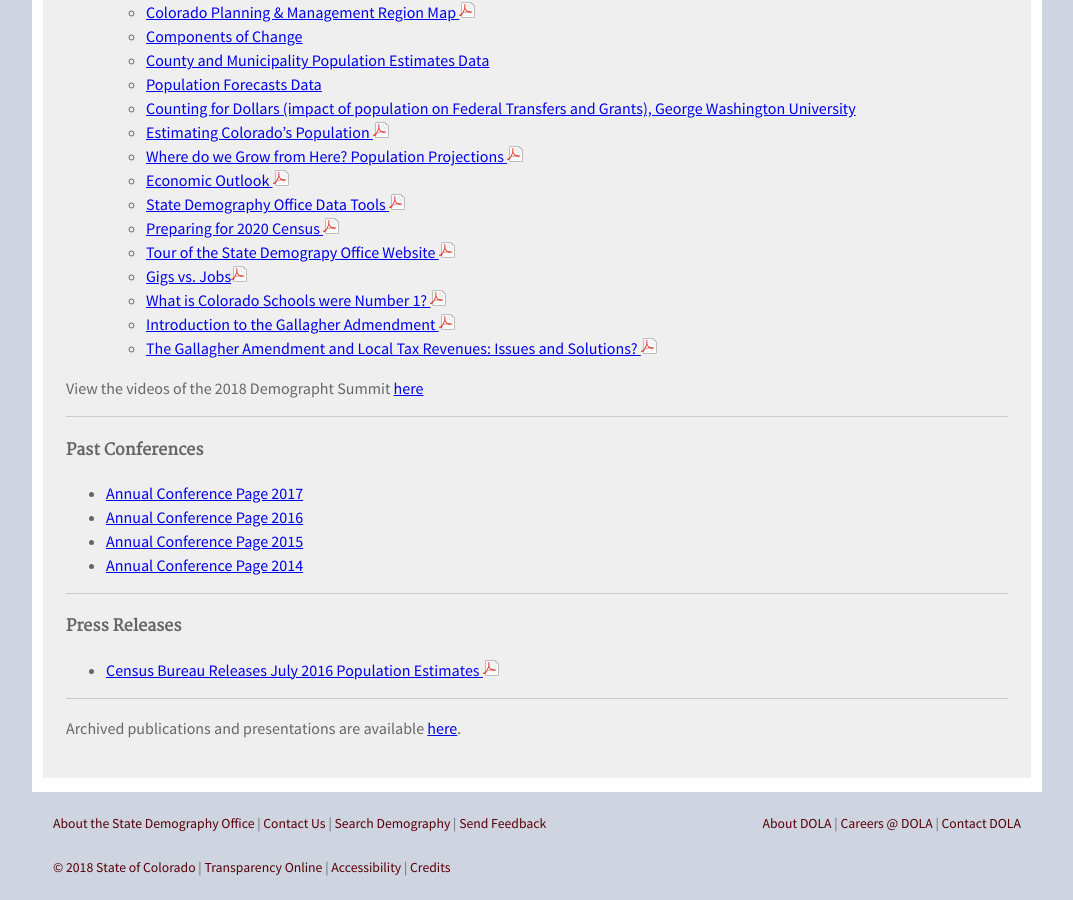
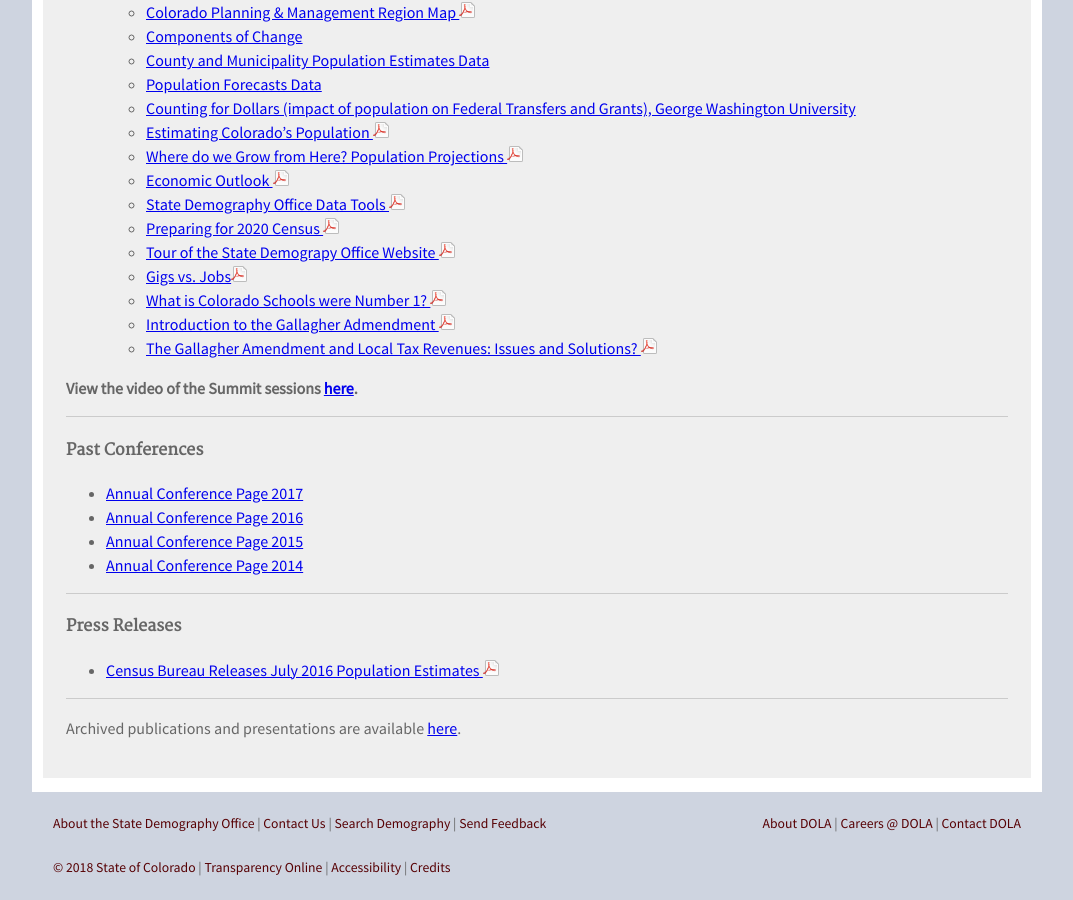
Before and after one commit to TBleess/Website_New, a Jekyll site: the page built from pages/9_Not_in_Menu/publications-and-presentations.md, in a window 1280 px wide and 900 px high, scrolled down 1646 px. Shown: the whole window, without its empty margins (103-1176 px from the left). Built offline with Jekyll 4.4.1, drawn with Linux system fonts in a browser that asks for light colours.

Commit message:
Update publications-and-presentations.md

```diff
--- a/pages/9_Not_in_Menu/publications-and-presentations.md
+++ b/pages/9_Not_in_Menu/publications-and-presentations.md
@@ -93,7 +93,7 @@ We've moved all of our profiles to their own page, which can be found [here.](ht
   - [Introduction to the Gallagher Admendment ![pdf](/images/page_white_acrobat.png 'download pdf file')](https://drive.google.com/uc?export=download&id=1_wcUwvL7Jx87VWExwR7VMn4l9pY723lq)
   - [The Gallagher Amendment and Local Tax Revenues: Issues and Solutions? ![pdf](/images/page_white_acrobat.png 'download pdf file')](https://drive.google.com/uc?export=download&id=1KbbNrt7iOFBqaapPLq03lb0M18E7HSbB)
 
- View the videos of the 2018 Demographt Summit [here]('https://dola.ompnetwork.org/embed/sessions/94859?embedInPoint=1&embedOutPoint=31075&shareMethod=embed')
+ **View the video of the Summit sessions [here](https://dola.ompnetwork.org/embed/sessions/94859?embedInPoint=1&embedOutPoint=31075&shareMethod=embed).**
 
 
 
```
